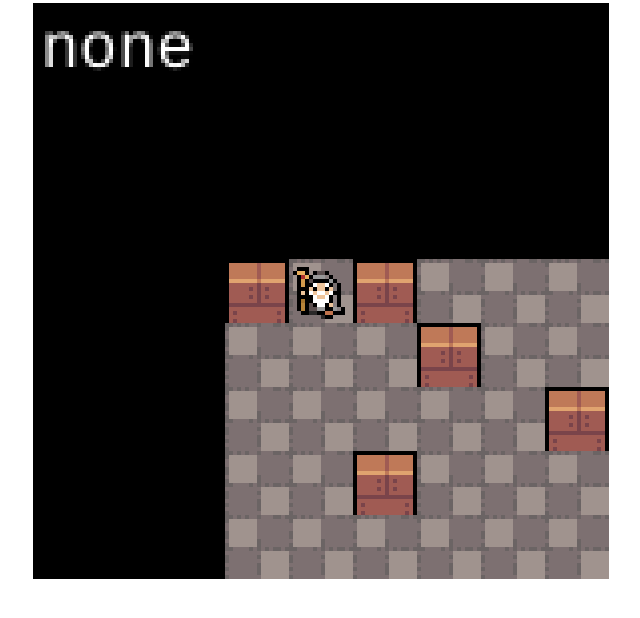
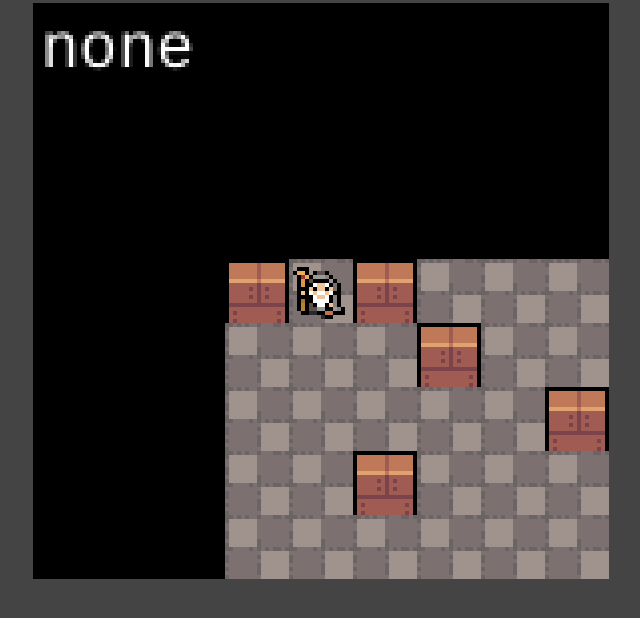
Before and after one commit to mbjelac/wizzzard, a website built with Vite: page index.html in a window 1280 px wide. Shown: the whole page, without its empty margins (319-959 px from the left). Built offline with nearby package versions, Linux system fonts and the light colour scheme.

Commit message:
Set screen background color

```diff
--- a/index.html
+++ b/index.html
@@ -2,7 +2,7 @@
 <html lang="en">
     <head>
         <title>Phaser 3 TypeScript Starter</title>
-    <meta charset="utf-8" />
+        <meta charset="utf-8"/>
         <style>
             body {
                 margin: 0;
@@ -10,7 +10,7 @@
         </style>
         <script type="module" src="/src/index.ts"></script>
     </head>
-  <body>
+    <body style="background-color:#444">
         <div id="game"></div>
     </body>
 </html>
```
Lines whose indentation alone changed are shown as unchanged.
